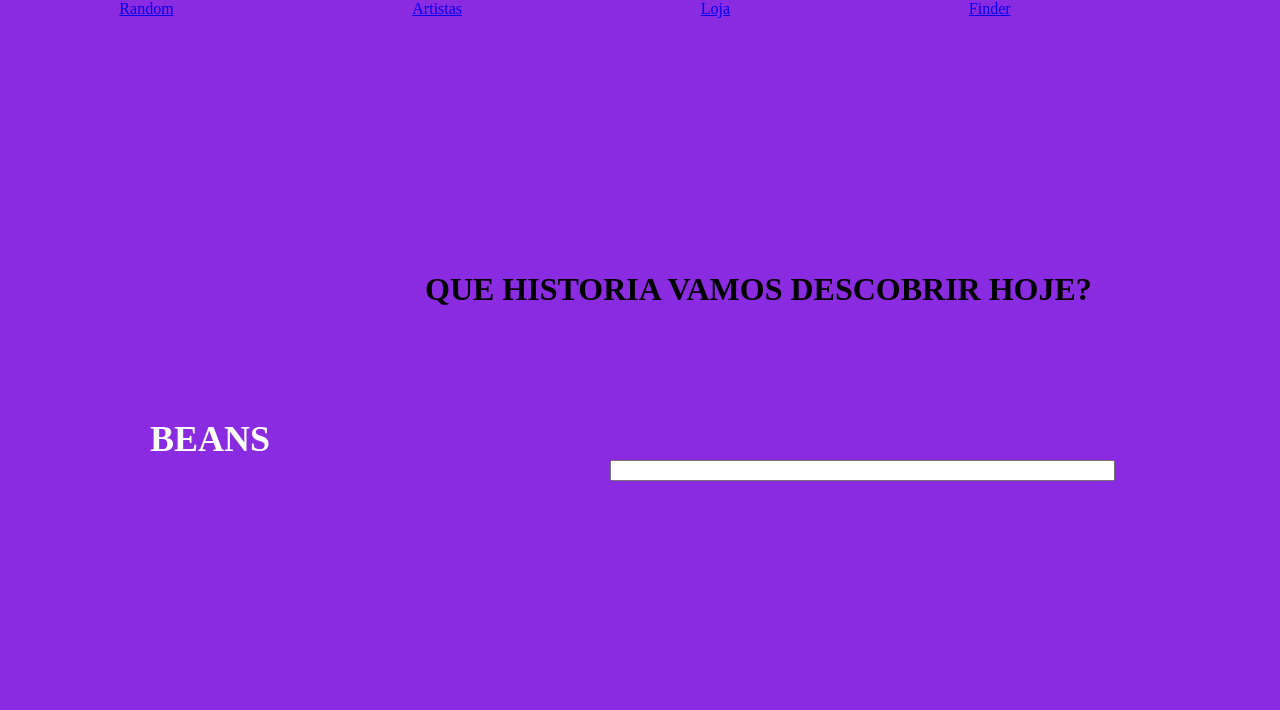
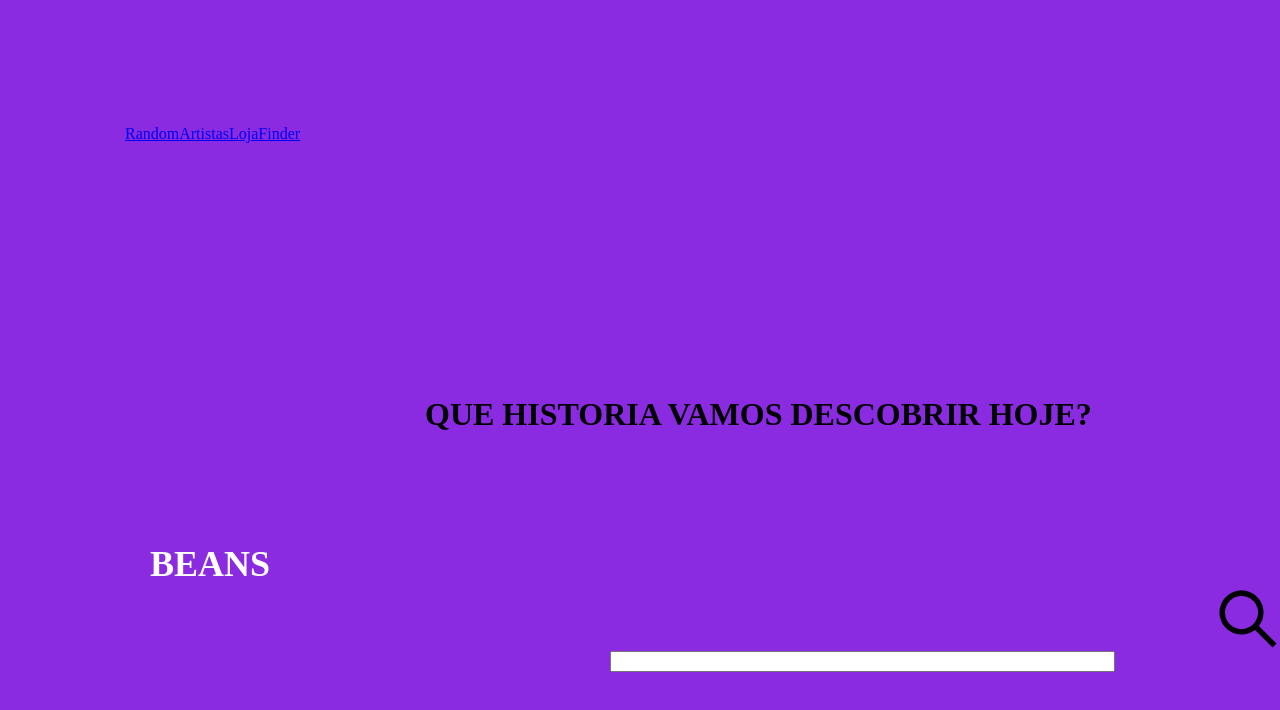
Before and after one commit to RafaelCotrin/beans, a plain HTML site: page index.html in a window 1280 px wide. Drawn offline with Linux system fonts and the light colour scheme.

Commit message:
adicionei o icone de busca

```diff
--- a/index.html
+++ b/index.html
@@ -21,6 +21,9 @@
    <div class="titulob">
     <h2>BEANS</h2>
    </div>
+   <div class="findebutton">
+    <img src="img/lupa.png">
+   </div>
    <div class="input">
     <input type="text" size="60%">
    </div>
--- a/pagina inicial.css
+++ b/pagina inicial.css
@@ -9,10 +9,8 @@ body {
 
 .hiperlink {
     display: flex;
-    justify-content: flex-start;
-    flex-direction: initial;
-    justify-content: space-around;
-    margin-right: 150px;
+    margin: 125px;
+    align-items: center ;
 
 }
 
@@ -36,3 +34,8 @@ body {
     margin-right: 165px;
     margin-bottom: 165px;
 }
+
+.findebutton{
+   display: flex;
+   justify-content: end;
+}
```
